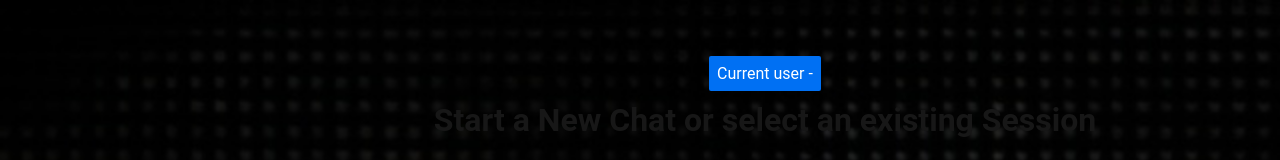
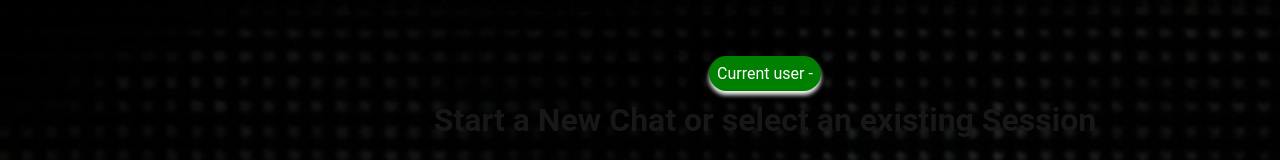
Before and after one commit to RVNayan/next-chat, a Next.js app: page /chat in a window 1280 px wide. Shown: the top 160 px of the page. Built offline with nearby package versions, Linux system fonts and the light colour scheme; no server answers; sample sign-in values are in the browser's storage.

Commit message:
added Hover

```diff
--- a/pages/chat.js
+++ b/pages/chat.js
@@ -13,7 +13,7 @@ const Chat = () => {
   const [isDropdownOpen, setIsDropdownOpen] = useState(false); // User menu dropdown state
   const [isSidebarVisible, setIsSidebarVisible] = useState(true); // Sidebar visibility
   const [isMobile, setIsMobile] = useState(false); // Check if the device is mobile
-
+  const [hoveredSession, setHoveredSession] = useState(null); // State to track hovers
 
   useEffect(() => {
     const handleResize = () => {
@@ -268,10 +268,16 @@ const Chat = () => {
           <li
             key={session}
             onClick={() => handleSessionSelect(session)}
+            onMouseEnter={() => setHoveredSession(session)} // Set hovered session
+            onMouseLeave={() => setHoveredSession(null)} // Reset hovered session
+
+
             style={{
               ...styles.sessionItem,
-              backgroundColor: sessionId === session ? "green" : "#0070f3", // Green for active, blue for others
+              backgroundColor: sessionId === session ? "green" : (hoveredSession === session ? "rgba(0, 123, 251, 0.8)" : "#0070f3"), // Change color on hover
               color: "white",
+              transform: hoveredSession === session ? "scale(1.08)" : "scale(1)", // Scale up on hover
+              transition: "background-color 0.3s, transform 0.3s",
             }}
           >
             Session {session}
@@ -291,8 +297,13 @@ const Chat = () => {
       )}
       <div style={styles.chatContainer}>
         <div
-          style={styles.userIcon}
-          onClick={() => setIsDropdownOpen(!isDropdownOpen)}
+        style={{...styles.userIcon,
+          transform: hoveredSession ? "scale(1.05)" : "scale(1)", // Scale up on hover
+          transition: "background-color 0.3s, transform 0.3s",
+        }}
+        onMouseEnter={() => setHoveredSession(true)} // Set hovered state
+        onMouseLeave={() => setHoveredSession(false)}
+        onClick={() => setIsDropdownOpen(!isDropdownOpen)}
         >
           {`Current user - ${username}`}
           {isDropdownOpen && (
@@ -412,7 +423,7 @@ const styles = {
     padding: "1rem",
     marginTop: "30px",
     maxWidth: "800px", // Lock maximum width for desktop
-    maxHeight: "900px", // Lock maximum height for desktop
+    maxHeight: "800px", // Lock maximum height for desktop
     overflow: "hidden", // Prevent content from spilling out
     boxSizing: "border-box",
   },
@@ -478,14 +489,15 @@ const styles = {
     fontSize: "1rem",
     cursor: "pointer",
     color: "white",
-    backgroundColor: "#0070f3", // Button background
+    backgroundColor: "green", // Button background
     padding: "0.5rem", // Padding for button-like appearance
-    borderRadius: "2px", // Rounded corners
+    borderRadius: "20px", // Rounded corners
     border: "none",
     display: "inline-block", // Keep it inline
     textAlign: "center", // Center text alignment
     transition: "background-color 0.3s", // Smooth hover effect
-    marginBottom: "10px"
+    marginBottom: "10px",
+    boxShadow: "0px 4px 4px hsla(0, 0.00%, 100.00%, 0.96)", // Subtle white shadow effect
   },
   dropdownMenu: {
     border: "1px solid #ccc",
```
